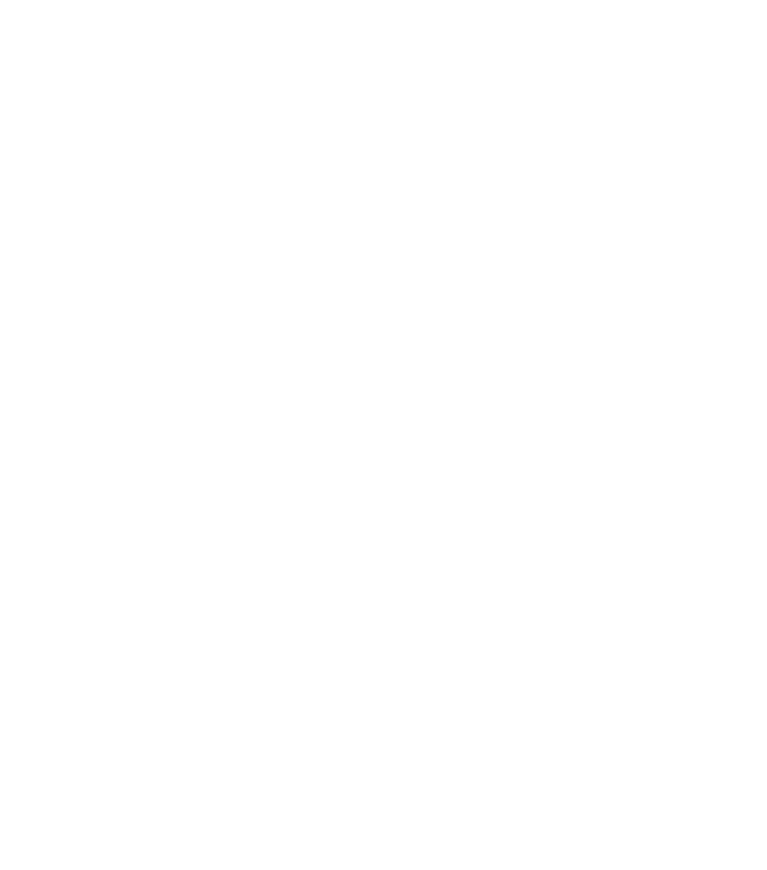
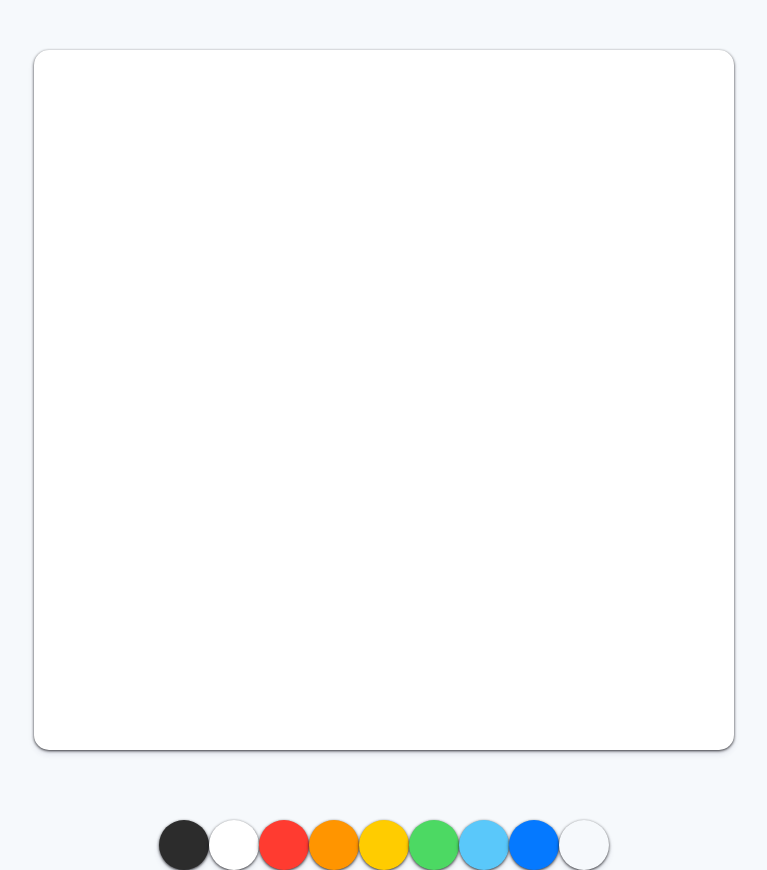
Before and after one commit to hyeonkyeong31/paintjs, a plain HTML site: page index.html in a window 1280 px wide. Shown: the whole page, without its empty margins (256-1023 px from the left). Before the commit the page ends 800 px from the top, so only its background shows below. Drawn offline with Linux system fonts and the light colour scheme.

Commit message:
paintjs:html, css setup

```diff
--- a/index.html
+++ b/index.html
@@ -8,6 +8,20 @@
     <title>PaintJS</title>
 </head>
 <body>
+    <canvas id="jsCanvas" class="canvas"></canvas>
+    <div class="controls">
+        <div class="controls__colors" id="jsColors">
+            <div class="controls__color" style="background-color: #2c2c2c;"></div>
+            <div class="controls__color" style="background-color: white;"></div>
+            <div class="controls__color" style="background-color: #ff3b30;"></div>
+            <div class="controls__color" style="background-color: #ff9500;"></div>
+            <div class="controls__color" style="background-color: #ffcc00;"></div>
+            <div class="controls__color" style="background-color: #4cd963;"></div>
+            <div class="controls__color" style="background-color: #5ac8fa;"></div>
+            <div class="controls__color" style="background-color: #0579ff;"></div>
+            <div class="controls__color" style="background-color: #f6f9fc;"></div>
+        </div>
+    </div>
     <script src="app.js"></script>
 </body>
 </html>
--- /dev/null
+++ b/reset.css
@@ -0,0 +1,124 @@
+html,
+body,
+div,
+span,
+applet,
+object,
+iframe,
+h1,
+h2,
+h3,
+h4,
+h5,
+h6,
+p,
+blockquote,
+pre,
+a,
+abbr,
+acronym,
+address,
+big,
+cite,
+code,
+del,
+dfn,
+em,
+img,
+ins,
+kbd,
+q,
+s,
+samp,
+small,
+strike,
+strong,
+sub,
+sup,
+tt,
+var,
+b,
+u,
+i,
+center,
+dl,
+dt,
+dd,
+ol,
+ul,
+li,
+fieldset,
+form,
+label,
+legend,
+table,
+caption,
+tbody,
+tfoot,
+thead,
+tr,
+th,
+td,
+article,
+aside,
+canvas,
+details,
+embed,
+figure,
+figcaption,
+footer,
+header,
+hgroup,
+menu,
+nav,
+output,
+ruby,
+section,
+summary,
+time,
+mark,
+audio,
+video {
+  margin: 0;
+  padding: 0;
+  border: 0;
+  font-size: 100%;
+  font: inherit;
+  vertical-align: baseline;
+}
+/* HTML5 display-role reset for older browsers */
+article,
+aside,
+details,
+figcaption,
+figure,
+footer,
+header,
+hgroup,
+menu,
+nav,
+section {
+  display: block;
+}
+body {
+  line-height: 1;
+}
+ol,
+ul {
+  list-style: none;
+}
+blockquote,
+q {
+  quotes: none;
+}
+blockquote:before,
+blockquote:after,
+q:before,
+q:after {
+  content: "";
+  content: none;
+}
+table {
+  border-collapse: collapse;
+  border-spacing: 0;
+}
--- a/styles.css
+++ b/styles.css
@@ -0,0 +1,32 @@
+@import "reset.css";
+
+body {
+  background-color: #f6f9fc;
+  display: flex;
+  flex-direction: column;
+  align-items: center;
+  padding-top: 50px;
+}
+
+.canvas {
+  width: 700px;
+  height: 700px;
+  background-color: white;
+  border-radius: 15px;
+  box-shadow: 0 4px 6px rgba(50, 50, 93, 0.11), 0 1px 3px rgba(0, 0, 0, 0.8);
+}
+.controls {
+  margin-top: 70px;
+}
+
+.controls .controls__colors {
+  display: flex;
+}
+
+.controls__colors .controls__color {
+  width: 50px;
+  height: 50px;
+  box-shadow: 0 4px 6px rgba(50, 50, 93, 0.11), 0 1px 3px rgba(0, 0, 0, 0.8);
+  border-radius: 25px;
+  cursor: pointer;
+}
```
